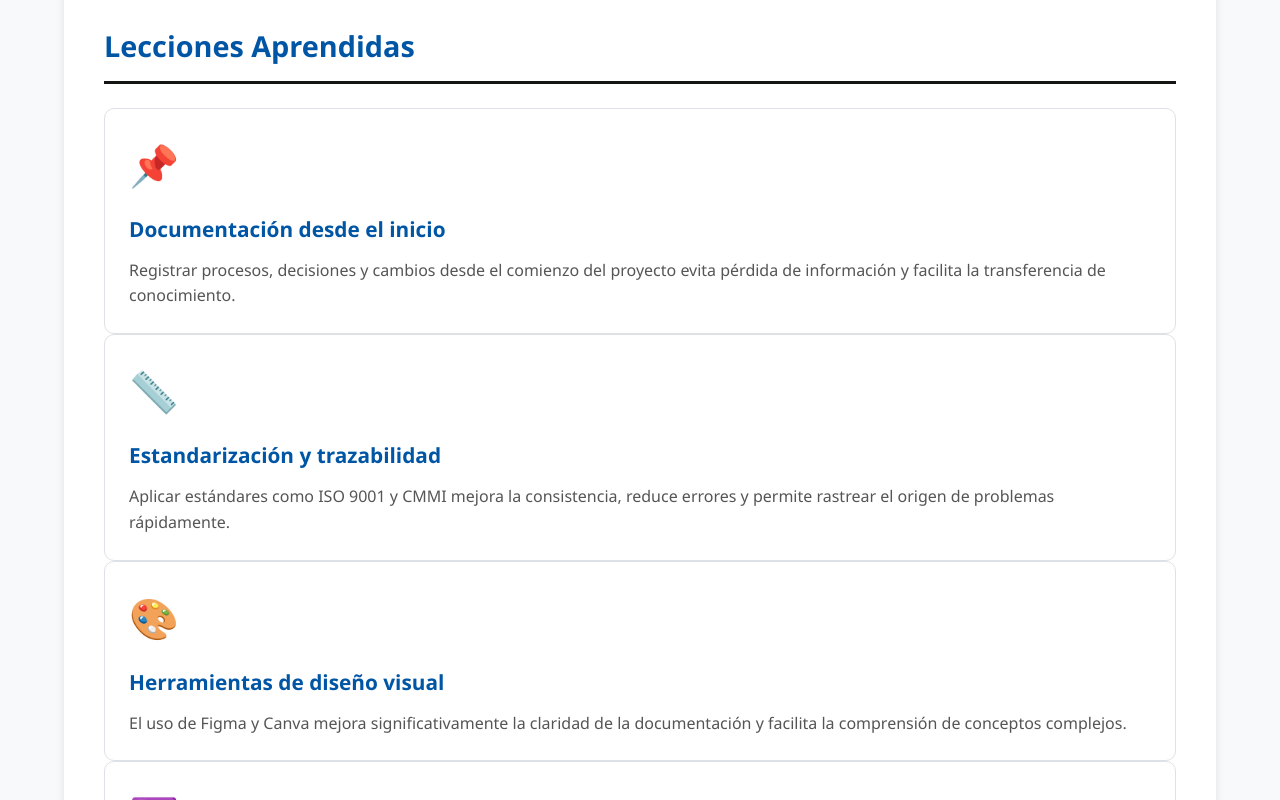
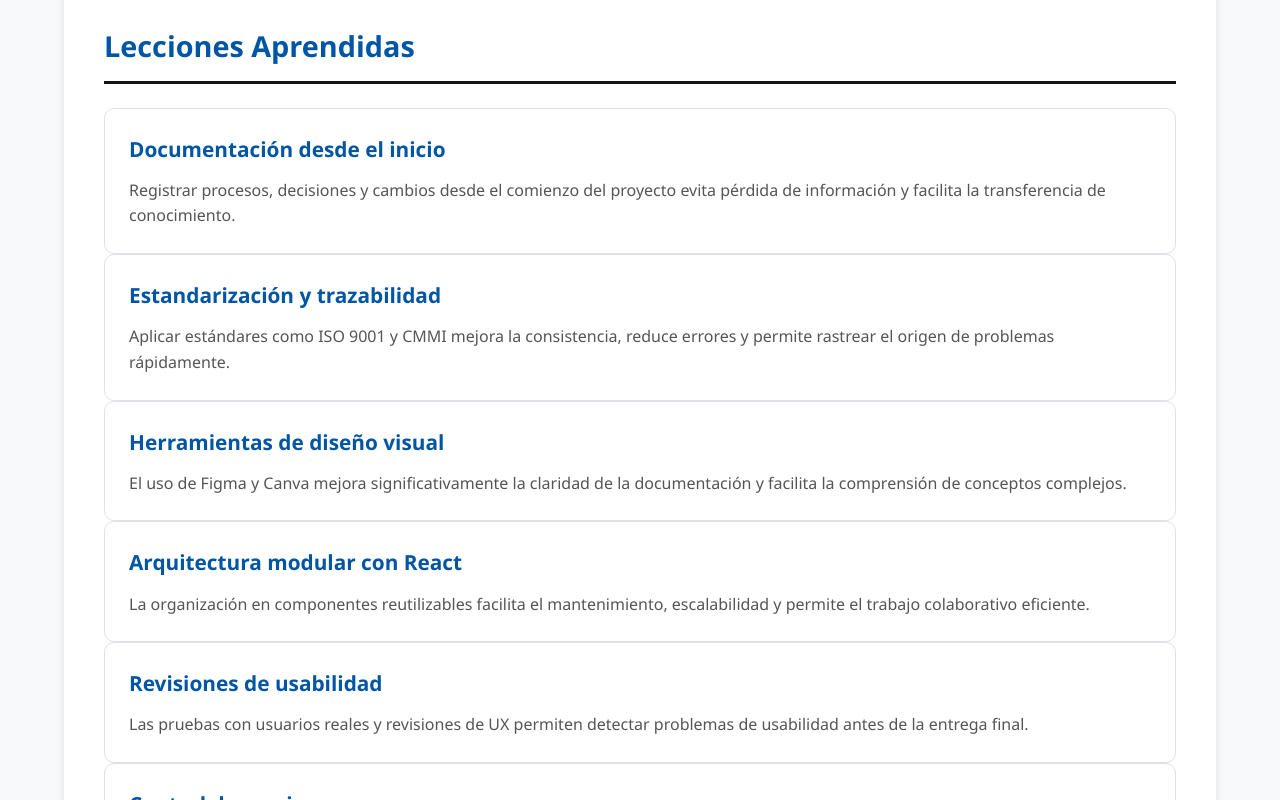
Before and after one commit to Rafael0896/Informe-de-Lecciones-Aprendidas, a React (Vite) app: page / in a window 1280 px wide. Shown: the part 2620-3420 px from the top of the page. Built offline with nearby package versions, Linux system fonts and the light colour scheme.

Commit message:
update LessonsLearrned.jsx

```diff
--- a/src/components/LessonsLearned.jsx
+++ b/src/components/LessonsLearned.jsx
@@ -47,7 +47,6 @@ function LessonsLearned() {
                 {lessons.map((lesson, index) => (
                     <Card
                         key={index}
-                        icon={lesson.icon}
                         title={lesson.title}
                         description={lesson.description}
                         className="lesson-card"
```
